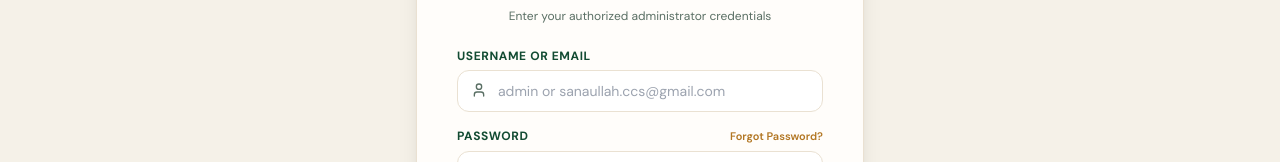
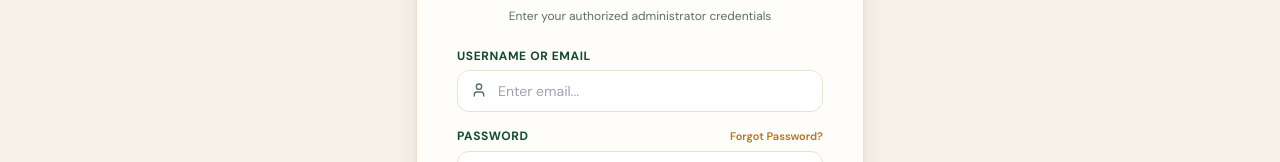
Before and after one commit to MrAbdulSamad-DEVELOPER/SUNNY-Dairy-site, a Next.js app: page /admin/login in a window 1280 px wide. Shown: the part 335-497 px from the top of the page. Built offline with nearby package versions, Linux system fonts and the light colour scheme; no server answers; the database is empty; a web font is replaced by a local one.

Commit message:
security(admin): replace email leakage in placeholders and helper text with generic Enter email...

```diff
--- a/src/app/admin/reset-password/page.tsx
+++ b/src/app/admin/reset-password/page.tsx
@@ -112,7 +112,7 @@ function ResetPasswordContent() {
             <div className="p-4 rounded-2xl bg-amber-50 border border-amber-200 text-amber-900 text-xs space-y-2">
               <p className="font-bold text-sm">No Reset Token Detected</p>
               <p className="text-muted leading-relaxed">
-                To reset your administrator password, please request a password reset link from the Admin Sign In page and click the link sent to your registered email address (<strong className="text-forest-900">sanaullah.ccs@gmail.com</strong>).
+                To reset your administrator password, please request a password reset link from the Admin Sign In page and click the secure link sent to your registered email address.
               </p>
             </div>
             <Link
--- a/src/components/admin/AdminLoginForm.tsx
+++ b/src/components/admin/AdminLoginForm.tsx
@@ -51,7 +51,7 @@ export default function AdminLoginForm() {
     const emailTrimmed = forgotIdentity.trim().toLowerCase();
     const emailRegex = /^[^\s@]+@[^\s@]+\.[^\s@]+$/;
     if (!emailRegex.test(emailTrimmed)) {
-      setError('Please enter your registered administrator email address (e.g. sanaullah.ccs@gmail.com). Usernames like "admin" cannot be used for password resets.');
+      setError('Please enter a valid administrator email address. Usernames like "admin" cannot be used for password resets.');
       return;
     }
 
@@ -160,7 +160,7 @@ export default function AdminLoginForm() {
                   autoComplete="username"
                   value={username}
                   onChange={(e) => setUsername(e.target.value)}
-                  placeholder="admin or sanaullah.ccs@gmail.com"
+                  placeholder="Enter email..."
                   className="w-full pl-10 pr-4 py-2.5 rounded-xl border border-borderCream bg-white text-sm text-forest-800 focus:outline-none focus:ring-2 focus:ring-forest-800"
                 />
                 <User className="w-4 h-4 text-muted absolute left-3.5 top-3" />
@@ -228,14 +228,11 @@ export default function AdminLoginForm() {
                   required
                   value={forgotIdentity}
                   onChange={(e) => setForgotIdentity(e.target.value)}
-                  placeholder="e.g. sanaullah.ccs@gmail.com"
+                  placeholder="Enter email..."
                   className="w-full pl-10 pr-4 py-2.5 rounded-xl border border-borderCream bg-white text-sm text-forest-800 focus:outline-none focus:ring-2 focus:ring-forest-800"
                 />
                 <Mail className="w-4 h-4 text-muted absolute left-3.5 top-3" />
               </div>
-              <p className="text-[11px] text-muted mt-1.5 leading-relaxed">
-                Enter your registered administrator email address (<span className="font-medium text-forest-800">sanaullah.ccs@gmail.com</span>). Usernames like &quot;admin&quot; are not valid email addresses.
-              </p>
             </div>
 
             <button
```
